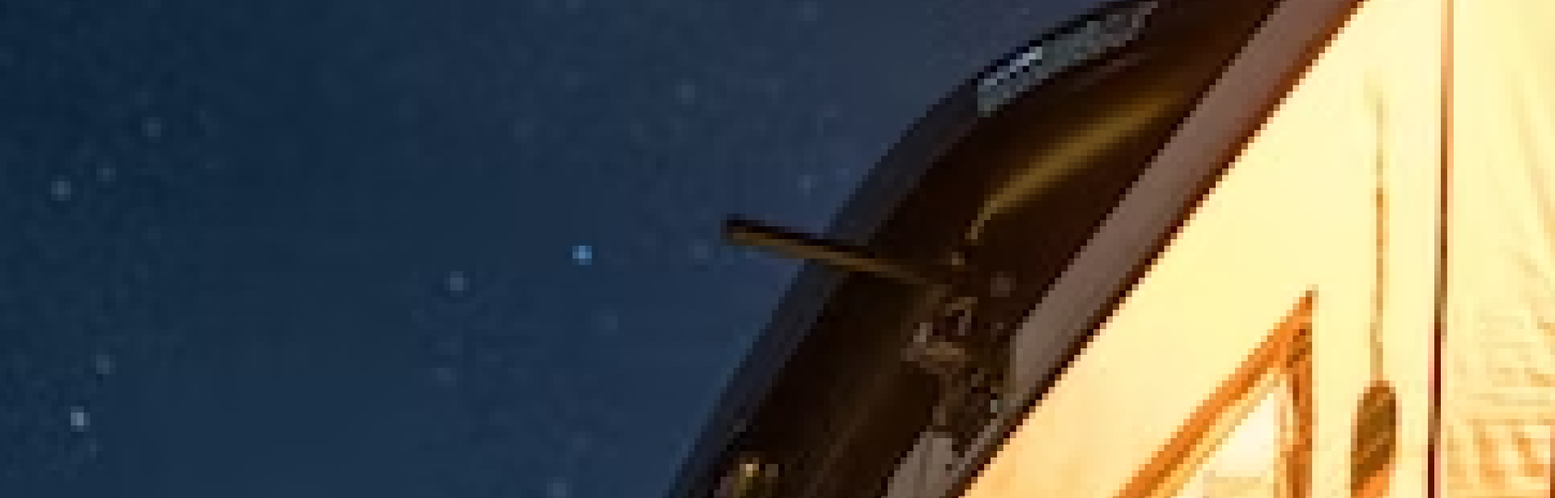
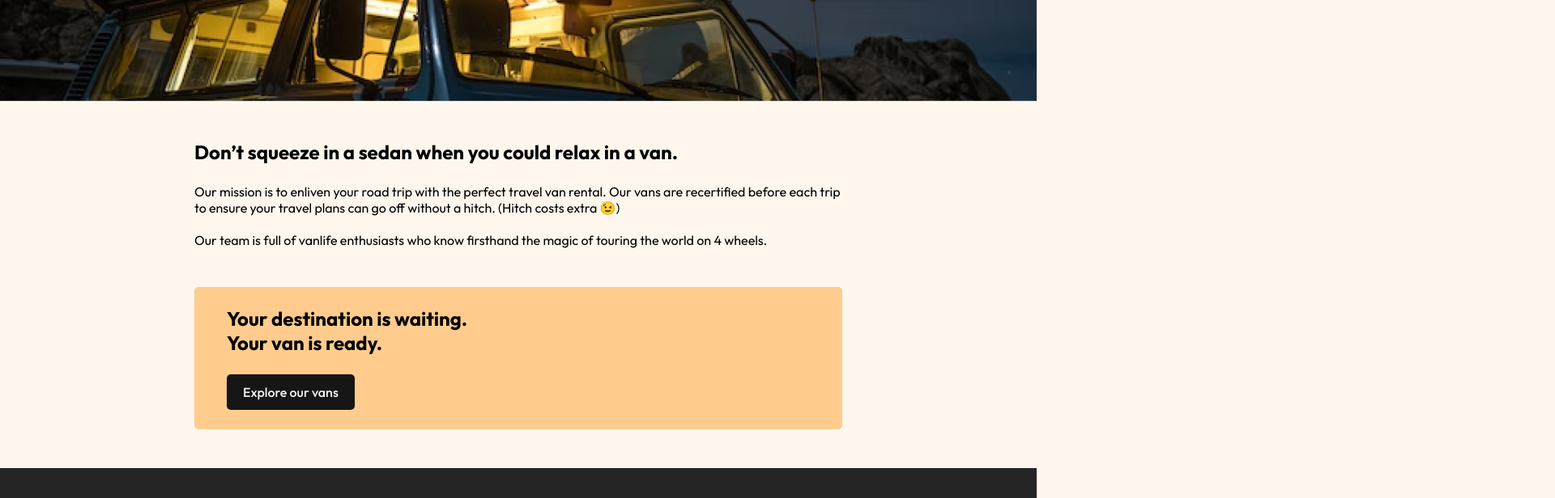
Before and after one commit to Davsan88/vanlife-react-router, a React (Vite) app: page /about in a window 1280 px wide. Shown: the part 560-1176 px from the top of the page at 81% size, 1920 px wide, since content can reach past the window. Built offline with nearby package versions, Linux system fonts and the light colour scheme.

Commit message:
style: add styles and restructure markup inside About page

```diff
--- a/src/pages/About.css
+++ b/src/pages/About.css
@@ -0,0 +1,33 @@
+.about-img {
+    display: block;
+    width: 100%;
+    height: auto;
+}
+
+.about-section {
+    display: flex;
+    flex-direction: column;
+    gap: 1.5em;
+    padding-block: 3em;
+}
+
+.cta-section {
+    background-color: var(--color-about-bg-cta);
+    padding: 1.5em 2.5em;
+    margin-bottom: 3em;
+    border-radius: 5px;
+}
+
+.cta-btn {
+    margin-top: 1.5em;
+    padding: 0.75em 1.25em;
+
+    border: none;
+    border-radius: 5px;
+
+    background-color: var(--color-dark-text);
+    color: var(--color-light-text);
+    font-family: var(--font);
+    font-size: 1rem;
+    font-weight: 500;
+}
--- a/src/pages/About.jsx
+++ b/src/pages/About.jsx
@@ -1,13 +1,14 @@
 import aboutImg from '../assets/about_image.png'
+import '../pages/About.css'
 
 const About = () => {
 
     return (
         <>
-        <section className="about-img">
-            <img src={aboutImg} alt="" />
-        </section>
-        <section className="about-section">
+
+            <img src={aboutImg} alt="" className='about-img' />
+
+            <section className="about-section container">
                 <h1 className="about-heading">
                     Don’t squeeze in a sedan when you could relax in a van.
                 </h1>
@@ -19,7 +20,7 @@ const About = () => {
                     Our team is full of vanlife enthusiasts who know firsthand the magic of touring the world on 4 wheels.
                 </p>
             </section>
-        <section className="cta-section">
+            <section className="cta-section container">
                 <h2 className="cta-heading">
                     Your destination is waiting.
                     <br />
```
Lines whose indentation alone changed are shown as unchanged.
